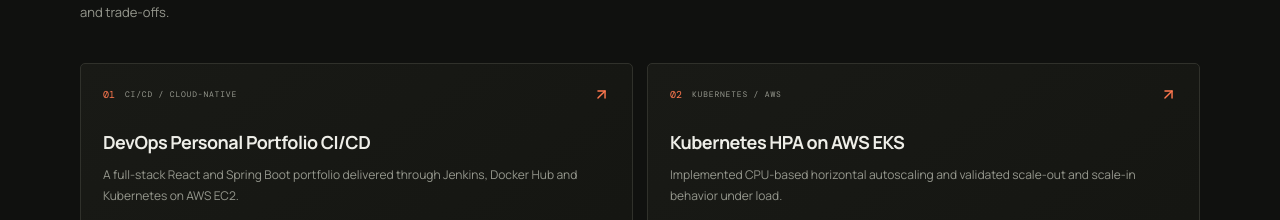
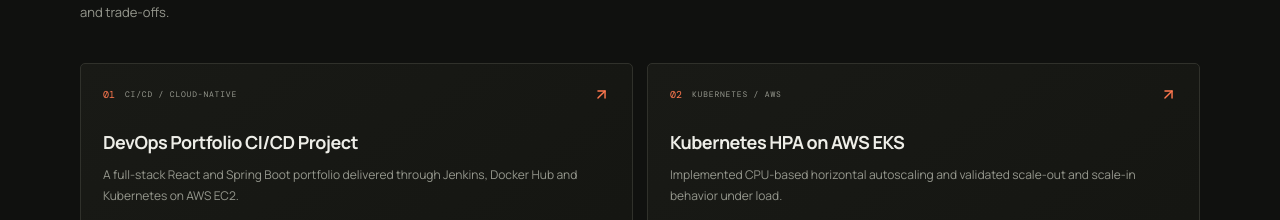
Before and after one commit to manojselvang/manoj-devops-portfolio, a React (Vite) app in the folder frontend/: page / in a window 1280 px wide. Shown: the part 2206-2426 px from the top of the page. Built offline with nearby package versions, Linux system fonts and the light colour scheme; no server answers; the HTML template or start-up script is replaced by a standard one.

Commit message:
Update project title in fallbackProjects array (test webhook trigger)

```diff
--- a/frontend/src/App.jsx
+++ b/frontend/src/App.jsx
@@ -18,7 +18,7 @@ const fallbackProfile = {
 }
 
 const fallbackProjects = [
-  { title: 'DevOps Personal Portfolio CI/CD', category: 'CI/CD / CLOUD-NATIVE', description: 'A full-stack React and Spring Boot portfolio delivered through Jenkins, Docker Hub and Kubernetes on AWS EC2.', technologies: ['React', 'Java', 'Maven', 'Jenkins', 'Docker', 'Kubernetes'], githubUrl: 'https://github.com/manojselvang/manoj-devops-portfolio-cicd' },
+  { title: 'DevOps Portfolio CI/CD Project', category: 'CI/CD / CLOUD-NATIVE', description: 'A full-stack React and Spring Boot portfolio delivered through Jenkins, Docker Hub and Kubernetes on AWS EC2.', technologies: ['React', 'Java', 'Maven', 'Jenkins', 'Docker', 'Kubernetes'], githubUrl: 'https://github.com/manojselvang/manoj-devops-portfolio-cicd' },
   { title: 'Kubernetes HPA on AWS EKS', category: 'KUBERNETES / AWS', description: 'Implemented CPU-based horizontal autoscaling and validated scale-out and scale-in behavior under load.', technologies: ['Kubernetes', 'AWS EKS', 'Metrics Server'], githubUrl: 'https://github.com/manojselvang/k8s-hpa-eks-project' },
   { title: 'Docker Image Build Comparison', category: 'DOCKER / OPTIMIZATION', description: 'Compared single-stage and multi-stage builds, reducing a sample image from 1.31 GB to 24.3 MB.', technologies: ['Docker', 'Go', 'Multi-stage builds'], githubUrl: 'https://github.com/manojselvang/docker-build-comparison' },
   { title: 'AI-Assisted Patch Prioritization', category: 'SECURITY AUTOMATION', description: 'Rule-based vulnerability prioritization using asset criticality, exposure and environment context.', technologies: ['Python', 'Risk scoring', 'Automation'], githubUrl: 'https://github.com/manojselvang/patch-prioritization-engine' }
```
